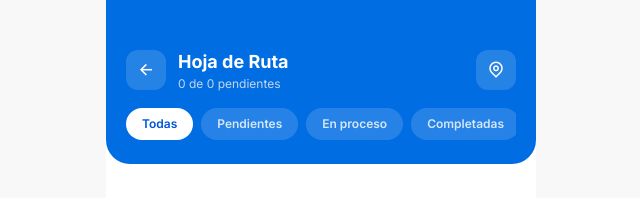
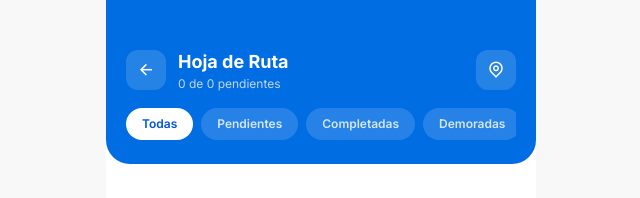
Before and after one commit to Gabicba/Ambiental-Cord-SRL-, a React (Vite) app: page /hoja-ruta in a window 1280 px wide. Shown: the top 198 px of the page, without its empty margins (319-959 px from the left). Built offline with nearby package versions, Linux system fonts and the light colour scheme.

Commit message:
fix: corregir estados y flujo iniciar visita

```diff
--- a/src/hooks/useDriverData.tsx
+++ b/src/hooks/useDriverData.tsx
@@ -218,7 +218,7 @@ export function DriverDataProvider({ children }: { children: ReactNode }) {
     }
 
     const pendingVisits = visits.filter(
-      (v) => v.status === "Pending" || v.status === "In_Progress"
+      (v) => v.status === "pendiente"
     );
 
     if (pendingVisits.length > 0) {
@@ -231,7 +231,7 @@ export function DriverDataProvider({ children }: { children: ReactNode }) {
     try {
       const { error: updErr } = await supabase
         .from("route_sheets")
-        .update({ status: "Completed", updated_at: new Date().toISOString() })
+        .update({ status: "completado", updated_at: new Date().toISOString() })
         .eq("id", routeSheet.id);
 
       if (updErr) {
@@ -239,7 +239,7 @@ export function DriverDataProvider({ children }: { children: ReactNode }) {
       }
 
       setRouteSheet((prev) =>
-        prev ? { ...prev, status: "Completed" } : null
+        prev ? { ...prev, status: "completado" } : null
       );
 
       return { success: true };
--- a/src/pages/cliente-demorado/page.tsx
+++ b/src/pages/cliente-demorado/page.tsx
@@ -41,7 +41,7 @@ export default function ClienteDemoradoPage() {
     setSaving(true);
 
     const result = await updateVisit(visit.id, {
-      status: "Delayed",
+      status: "demorado",
       delay_reason: "Cliente solicita volver más tarde",
       delay_return_time: null,
       updated_at: new Date().toISOString(),
@@ -51,7 +51,7 @@ export default function ClienteDemoradoPage() {
 
     if (!result.success) return;
 
-    dispatch({ type: "SET_CLIENT_STATUS", clientId: visit.id, status: "Delayed" });
+    dispatch({ type: "SET_CLIENT_STATUS", clientId: visit.id, status: "demorado" });
 
     dispatch({
       type: "ADD_DELAYED",
--- a/src/pages/cliente-detalle/page.tsx
+++ b/src/pages/cliente-detalle/page.tsx
@@ -78,28 +78,26 @@ export default function ClienteDetallePage() {
   };
 
   const handleIniciarVisita = () => {
-    dispatch({ type: "SET_CLIENT_STATUS", clientId: visit.id, status: "In_Progress" });
+    dispatch({ type: "SET_CLIENT_STATUS", clientId: visit.id, status: "pendiente" });
     navigate(`/cliente/${visit.id}/visita`);
   };
 
-  const isActionDisabled = currentStatus === "Completed" || currentStatus === "Closed" || currentStatus === "Failed";
+  const isActionDisabled = currentStatus === "completado" || currentStatus === "cerrado" || currentStatus === "reprogramado";
 
   const statusLabelMap: Record<string, string> = {
-    Pending: "Pendiente",
-    In_Progress: "En proceso",
-    Completed: "Completado",
-    Delayed: "Demorado",
-    Closed: "Cerrado",
-    Failed: "Fallido",
+    pendiente: "Pendiente",
+    completado: "Completado",
+    demorado: "Demorado",
+    cerrado: "Cerrado",
+    reprogramado: "Fallido",
   };
 
   const statusColorMap: Record<string, string> = {
-    Pending: "text-foreground-600",
-    In_Progress: "text-primary-600",
-    Completed: "text-accent-600",
-    Delayed: "text-amber-600",
-    Closed: "text-red-600",
-    Failed: "text-red-600",
+    pendiente: "text-foreground-600",
+    completado: "text-accent-600",
+    demorado: "text-amber-600",
+    cerrado: "text-red-600",
+    reprogramado: "text-red-600",
   };
 
   return (
--- a/src/pages/historial/page.tsx
+++ b/src/pages/historial/page.tsx
@@ -6,42 +6,35 @@ import { useRouteState } from "@/hooks/useRouteState";
 import { useAuth } from "@/hooks/useAuth";
 
 const visitLabelMap: Record<string, { label: string; icon: string; bg: string; text: string; dot: string }> = {
-  Completed: {
+  completado: {
     label: "Completada",
     icon: "ri-checkbox-circle-line",
     bg: "bg-accent-100",
     text: "text-accent-700",
     dot: "bg-accent-500",
   },
-  Closed: {
+  cerrado: {
     label: "Cerrado",
     icon: "ri-door-lock-line",
     bg: "bg-red-100",
     text: "text-red-700",
     dot: "bg-red-500",
   },
-  Delayed: {
+  demorado: {
     label: "Demorado",
     icon: "ri-timer-line",
     bg: "bg-amber-100",
     text: "text-amber-700",
     dot: "bg-amber-500",
   },
-  Failed: {
+  reprogramado: {
     label: "Fallido",
     icon: "ri-close-circle-line",
     bg: "bg-secondary-200",
     text: "text-secondary-700",
     dot: "bg-secondary-500",
   },
-  In_Progress: {
-    label: "En proceso",
-    icon: "ri-truck-line",
-    bg: "bg-primary-100",
-    text: "text-primary-700",
-    dot: "bg-primary-500",
-  },
-  Pending: {
+  pendiente: {
     label: "Pendiente",
     icon: "ri-time-line",
     bg: "bg-secondary-100",
@@ -88,7 +81,7 @@ export default function HistorialPage() {
   };
 
   const visitStatus = (visit: VisitData) => {
-    return visitLabelMap[visit.status] || visitLabelMap.Pending;
+    return visitLabelMap[visit.status] || visitLabelMap.pendiente;
   };
 
   const totalPhotos = processedVisits.reduce((sum, v) => sum + (v.photos?.length || 0), 0);
--- a/src/pages/hoja-ruta/page.tsx
+++ b/src/pages/hoja-ruta/page.tsx
@@ -5,42 +5,35 @@ import { useDriverData, type VisitData } from "@/hooks/useDriverData";
 import { useRouteState } from "@/hooks/useRouteState";
 
 const statusConfig: Record<string, { label: string; icon: string; bg: string; text: string; dot: string }> = {
-  Pending: {
+  pendiente: {
     label: "Pendiente",
     icon: "ri-time-line",
     bg: "bg-secondary-100",
     text: "text-foreground-600",
     dot: "bg-secondary-400",
   },
-  In_Progress: {
-    label: "En proceso",
-    icon: "ri-truck-line",
-    bg: "bg-primary-100",
-    text: "text-primary-600",
-    dot: "bg-primary-500",
-  },
-  Completed: {
+  completado: {
     label: "Completado",
     icon: "ri-check-double-line",
     bg: "bg-accent-100",
     text: "text-accent-600",
     dot: "bg-accent-500",
   },
-  Delayed: {
+  demorado: {
     label: "Demorado",
     icon: "ri-alarm-warning-line",
     bg: "bg-amber-100",
     text: "text-amber-600",
     dot: "bg-amber-500",
   },
-  Closed: {
+  cerrado: {
     label: "Cerrado",
     icon: "ri-close-circle-line",
     bg: "bg-red-100",
     text: "text-red-600",
     dot: "bg-red-500",
   },
-  Failed: {
+  reprogramado: {
     label: "Fallido",
     icon: "ri-error-warning-line",
     bg: "bg-red-100",
@@ -49,14 +42,15 @@ const statusConfig: Record<string, { label: string; icon: string; bg: string; te
   },
 };
 
-type FilterStatus = "todas" | "Pending" | "In_Progress" | "Completed" | "Delayed" | "Closed" | "Failed";
+type FilterStatus = "todas" | "pendiente" | "completado" | "demorado" | "cerrado" | "reprogramado";
 
 const filterTabs: { value: FilterStatus; label: string }[] = [
   { value: "todas", label: "Todas" },
-  { value: "Pending", label: "Pendientes" },
-  { value: "In_Progress", label: "En proceso" },
-  { value: "Completed", label: "Completadas" },
-  { value: "Delayed", label: "Demoradas" },
+  { value: "pendiente", label: "Pendientes" },
+  { value: "completado", label: "Completadas" },
+  { value: "demorado", label: "Demoradas" },
+  { value: "cerrado", label: "Cerrados" },
+  { value: "reprogramado", label: "Fallidos" },
 ];
 
 export default function HojaRutaPage() {
@@ -85,9 +79,9 @@ export default function HojaRutaPage() {
     return c;
   }, [mergedVisits]);
 
-  const completedCount = (counts.Completed || 0) + (counts.Closed || 0) + (counts.Failed || 0);
+  const completedCount = (counts.completado || 0) + (counts.cerrado || 0) + (counts.reprogramado || 0);
   const remainingCount = mergedVisits.length - completedCount;
-  const delayedCount = counts.Delayed || 0;
+  const delayedCount = counts.demorado || 0;
   const totalDelayedInList = state.delayedClients.length;
 
   if (loading) {
@@ -159,7 +153,7 @@ export default function HojaRutaPage() {
           ) : (
             <div className="space-y-3">
               {filteredVisits.map((visit) => {
-                const status = statusConfig[visit.status] || statusConfig.Pending;
+                const status = statusConfig[visit.status] || statusConfig.pendiente;
                 const displayName = visit.customer_fantasy_name || "Cliente sin nombre";
                 const displayAddress = visit.pickup_address || visit.customer_address || "Sin dirección";
                 const displayPhone = visit.customer_phone || null;
--- a/src/pages/mapa/page.tsx
+++ b/src/pages/mapa/page.tsx
@@ -17,12 +17,11 @@ function haversineDistance(lat1: number, lng1: number, lat2: number, lng2: numbe
 }
 
 const statusPin: Record<string, { color: string; label: string }> = {
-  Pending: { color: "#6b7280", label: "Pendiente" },
-  In_Progress: { color: "#3b82f6", label: "En proceso" },
-  Completed: { color: "#16a34a", label: "Completado" },
-  Delayed: { color: "#d97706", label: "Demorado" },
-  Closed: { color: "#dc2626", label: "Cerrado" },
-  Failed: { color: "#dc2626", label: "Fallido" },
+  pendiente: { color: "#6b7280", label: "Pendiente" },
+  completado: { color: "#16a34a", label: "Completado" },
+  demorado: { color: "#d97706", label: "Demorado" },
+  cerrado: { color: "#dc2626", label: "Cerrado" },
+  reprogramado: { color: "#dc2626", label: "Fallido" },
 };
 
 type FilterLayer = "todas" | "pendientes" | "completadas" | "en_ruta";
@@ -47,17 +46,17 @@ export default function MapaRecorridoPage() {
   const filteredVisits = useMemo(() => {
     switch (activeLayer) {
       case "pendientes":
-        return mergedVisits.filter((v) => v.status === "Pending" || v.status === "In_Progress" || v.status === "Delayed");
+        return mergedVisits.filter((v) => v.status === "pendiente" || v.status === "demorado");
       case "completadas":
-        return mergedVisits.filter((v) => v.status === "Completed" || v.status === "Closed" || v.status === "Failed");
+        return mergedVisits.filter((v) => v.status === "completado" || v.status === "cerrado" || v.status === "reprogramado");
       case "en_ruta":
-        return mergedVisits.filter((v) => v.status === "Pending" || v.status === "In_Progress");
+        return mergedVisits.filter((v) => v.status === "pendiente");
       default:
         return mergedVisits;
     }
   }, [activeLayer, mergedVisits]);
 
-  const activeForRoute = mergedVisits.filter((v) => v.status !== "Closed" && v.status !== "Failed");
+  const activeForRoute = mergedVisits.filter((v) => v.status !== "cerrado" && v.status !== "reprogramado");
 
   const routeSegments = useMemo(() => {
     const segments: { from: VisitData; to: VisitData; distanceKm: number; etaMin: number }[] = [];
@@ -101,9 +100,9 @@ export default function MapaRecorridoPage() {
   const totalEta = routeSegments.reduce((sum, s) => sum + s.etaMin, 0);
 
   const counts = {
-    pendientes: mergedVisits.filter((v) => v.status === "Pending").length,
-    completados: mergedVisits.filter((v) => v.status === "Completed" || v.status === "Closed" || v.status === "Failed").length,
-    enRuta: mergedVisits.filter((v) => v.status === "In_Progress" || v.status === "Delayed").length,
+    pendientes: mergedVisits.filter((v) => v.status === "pendiente").length,
+    completados: mergedVisits.filter((v) => v.status === "completado" || v.status === "cerrado" || v.status === "reprogramado").length,
+    enRuta: mergedVisits.filter((v) => v.status === "pendiente" || v.status === "demorado").length,
   };
 
   const handleTogglePanel = () => {
@@ -113,7 +112,7 @@ export default function MapaRecorridoPage() {
   };
 
   const nextStop = mergedVisits.find(
-    (v) => v.status === "Pending" || v.status === "In_Progress"
+    (v) => v.status === "pendiente"
   ) || null;
 
   const layerTabs: { value: FilterLayer; label: string; count: number }[] = [
@@ -294,8 +293,8 @@ export default function MapaRecorridoPage() {
                   ) : (
                     <div className="py-2">
                       {filteredVisits.map((visit) => {
-                        const pin = statusPin[visit.status] || statusPin.Pending;
-                        const isActive = visit.status === "In_Progress";
+                        const pin = statusPin[visit.status] || statusPin.pendiente;
+                        const isActive = visit.visited_at !== null && visit.status === "pendiente";
                         const isSelected = selectedVisitId === visit.id;
                         return (
                           <button
--- a/src/pages/pendientes/page.tsx
+++ b/src/pages/pendientes/page.tsx
@@ -38,7 +38,7 @@ export default function PendientesPage() {
   }, [state.delayedClients]);
 
   const handleRevisit = (clientId: string) => {
-    dispatch({ type: "SET_CLIENT_STATUS", clientId, status: "In_Progress" });
+    dispatch({ type: "SET_CLIENT_STATUS", clientId, status: "pendiente" });
     dispatch({ type: "REMOVE_DELAYED", clientId });
     navigate(`/cliente/${clientId}`);
   };
```
Also changed, not shown: src/pages/finalizar/page.tsx (+4 -4 lines), src/pages/registro-visita/page.tsx (+41 -13 lines), src/pages/resumen/page.tsx (+9 -10 lines).
